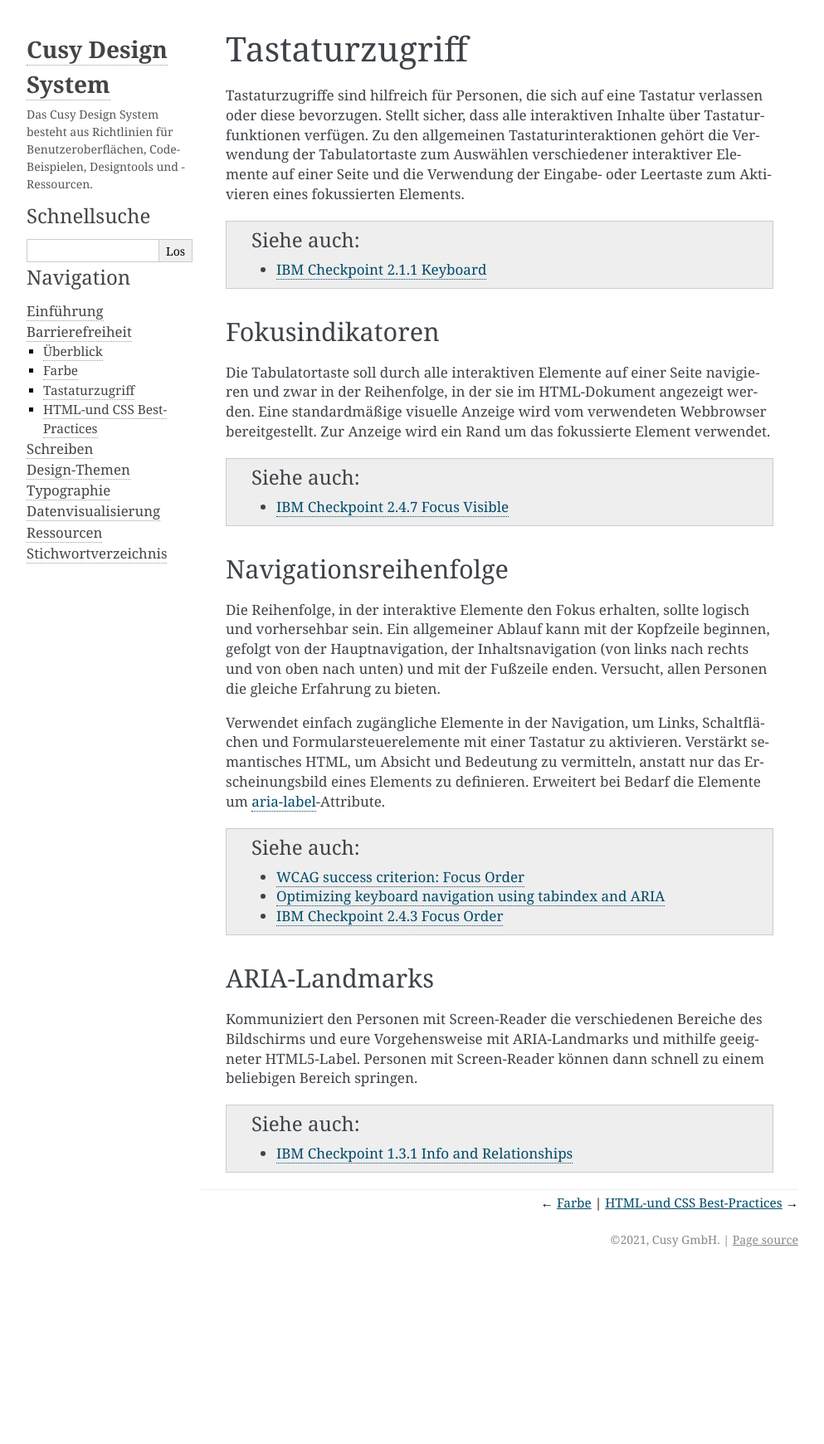
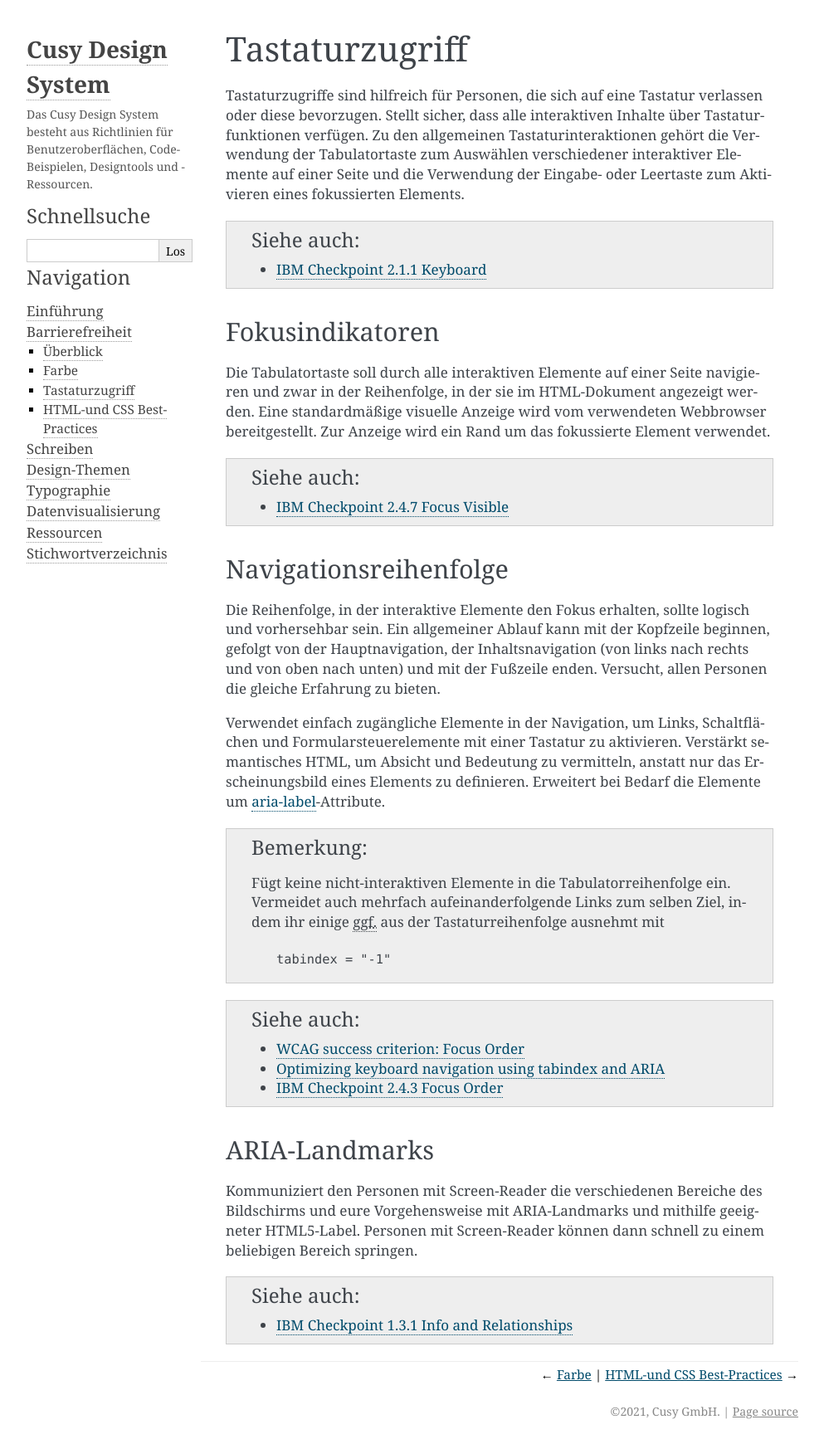
Before and after one commit to cusyio/cusy-design-system, a Sphinx documentation site: the page built from docs/accessibility/keyboard.rst, in a window 1280 px wide. Shown: the whole page at 83% size, without its empty margins (148-1141 px from the left). Built offline with Sphinx 7.4.7, drawn with Linux system fonts in a browser that asks for light colours; before the commit the page ends 1533 px from its top, so only the background shows below that.

Commit message:
Add note to exclude duplicated links from tabindex

```diff
--- a/docs/accessibility/keyboard.rst
+++ b/docs/accessibility/keyboard.rst
@@ -40,6 +40,15 @@ das Erscheinungsbild eines Elements zu definieren. Erweitert bei Bedarf die
 Elemente um `aria-label
 <https://developer.mozilla.org/en-US/docs/Web/Accessibility/ARIA/ARIA_Techniques/Using_the_aria-label_attribute>`_-Attribute.
 
+.. note::
+   Fügt keine nicht-interaktiven Elemente in die Tabulatorreihenfolge ein.
+   Vermeidet auch mehrfach aufeinanderfolgende Links zum selben Ziel, indem ihr
+   einige :abbr:`ggf. (gegebenenfalls)` aus der Tastaturreihenfolge ausnehmt mit
+
+   .. code-block:: html
+
+        tabindex = "-1"
+
 .. seealso::
    * `WCAG success criterion: Focus Order
      <https://www.w3.org/WAI/WCAG21/Understanding/focus-order>`_
```
